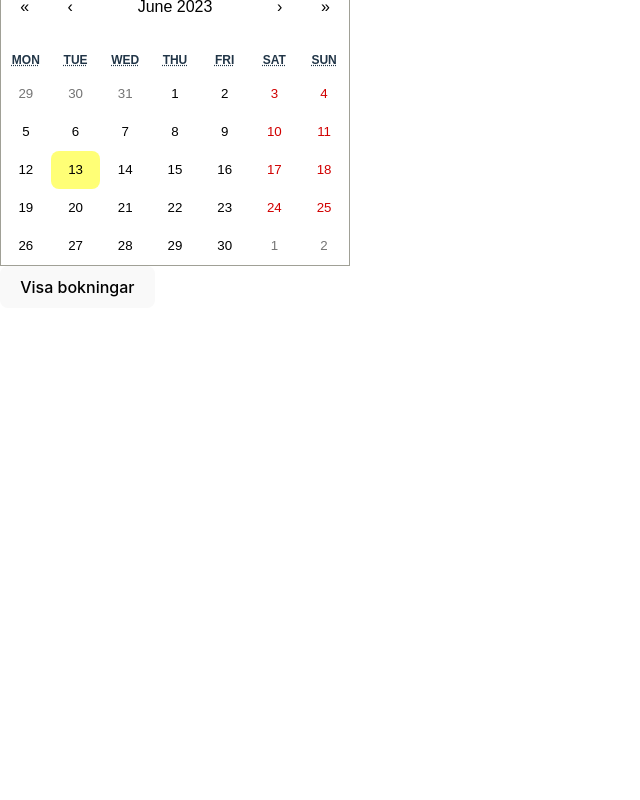
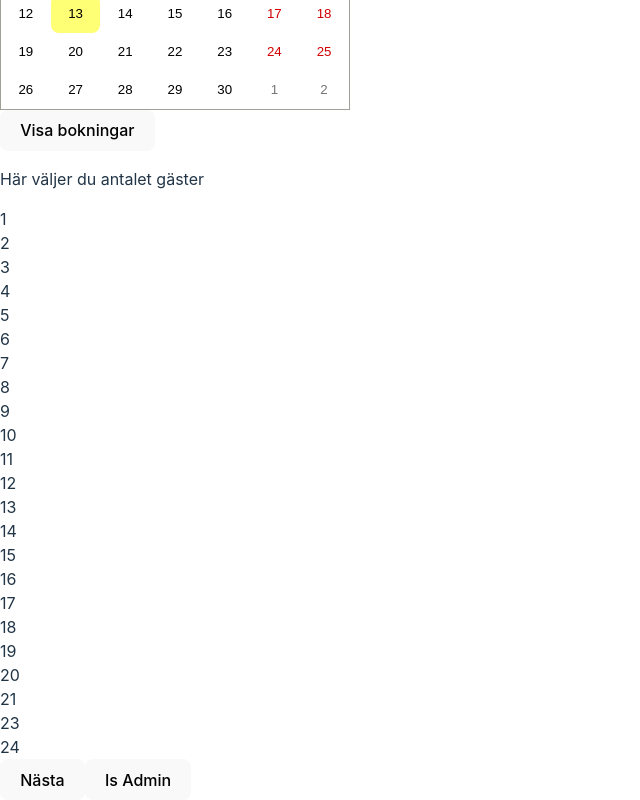
Before and after one commit to PetraElgemyr/restaurant-fullstack, a React (Vite) app in the folder fed22s-therestaurant/: page /admin in a window 1280 px wide. Shown: the part 336-1136 px from the top of the page, without its empty margins (0-640 px from the left). Before the commit the page ends 800 px from the top, so only its background shows below. Built offline with nearby package versions, Linux system fonts and the light colour scheme.

Commit message:
(feat): add create new booking for admin

```diff
--- a/fed22s-therestaurant/src/Router.tsx
+++ b/fed22s-therestaurant/src/Router.tsx
@@ -17,7 +17,7 @@ export const router = createBrowserRouter([
       },
       {
         path: "/booking",
-        element: <BookingComponent></BookingComponent>,
+        element: <BookingComponent isAdmin={false}></BookingComponent>,
       },
       {
         path: "/contact",
--- a/fed22s-therestaurant/src/components/Admin.tsx
+++ b/fed22s-therestaurant/src/components/Admin.tsx
@@ -1,8 +1,10 @@
 import React, { useState } from "react";
 import Calendar from "react-calendar";
 import "react-calendar/dist/Calendar.css";
+import { BookingComponent } from "./BookingComponent";
 
 export const Admin = () => {
+  const isAdmin = true;
   const [selectedDate, setSelectedDate] = useState<Date | null>(null);
 
   const dateSelect = (date: Date | Date[]) => {
@@ -27,8 +29,9 @@ export const Admin = () => {
   return (
     <div>
       <h2>Välj datum för att se bokningar</h2>
-      <Calendar onChange={dateSelect} value={selectedDate} />
+      <Calendar/>
       <button onClick={viewBookings}>Visa bokningar</button>
+      <BookingComponent isAdmin={isAdmin}></BookingComponent>
     </div>
   );
 };
--- a/fed22s-therestaurant/src/components/BookGuests.tsx
+++ b/fed22s-therestaurant/src/components/BookGuests.tsx
@@ -4,36 +4,34 @@ import { ActionTypeCurrentBooking } from "../reducers/CurrentBookingReducer";
 
 export interface IChooseGuests {
   goToCalendar: () => void;
+  isAdmin: boolean;
 }
 
-export const BookGuests = ({ goToCalendar }: IChooseGuests) => {
+export const BookGuests = ({ goToCalendar, isAdmin }: IChooseGuests) => {
   const numberOfGuests = [1, 2, 3, 4, 5, 6, 7, 8, 9, 10, 11, 12];
+  const numberOfGuestsAdmin = [1, 2, 3, 4, 5, 6, 7, 8, 9, 10, 11, 12, 13, 14, 15, 16, 17, 18, 19, 20, 21, 23, 24];
 
   const dispatch = useContext(BookingDispatchContext);
 
   const handleClick = (guests: number) => {
-    // sätt antal gäster via dispatch men förslagsvis ändra om hur bokningen ser ut så att numberOfGuests inte ligger inuti User
-    // Här sätts bara antal bord man har bokat
+
     dispatch({
       type: ActionTypeCurrentBooking.SET_NUMBER_OF_GUESTS,
       payload: guests,
     });
 
-    if (guests < 7) {
+    let tables = (guests / 6) + 0.4;
+    tables = Math.round(tables);
+
       dispatch({
         type: ActionTypeCurrentBooking.SET_BOOKED_TABLES,
-        payload: 1,
-      });
-    }
+        payload: tables,
+      })
 
-    if (guests > 6) {
-      dispatch({
-        type: ActionTypeCurrentBooking.SET_BOOKED_TABLES,
-        payload: 2,
-      });
-    }
+    console.log(tables)
   };
 
+  if (!isAdmin) {
     return (
       <>
         <div>
@@ -51,7 +49,33 @@ export const BookGuests = ({ goToCalendar }: IChooseGuests) => {
           >
             Nästa
           </button>
+          <button disabled={!isAdmin}>Is Admin</button>
         </div>
       </>
     );
-};
+  } else {
+    return (
+      <>
+        <div>
+          <p>Här väljer du antalet gäster</p>
+          {numberOfGuestsAdmin.map((guests) => (
+            <div key={guests} onClick={() => handleClick(guests)}>
+              {guests}
+            </div>
+          ))}
+          <button
+            type="button"
+            onClick={() => {
+              goToCalendar();
+            }}
+          >
+            Nästa
+          </button>
+          <button disabled={!isAdmin}>Is Admin</button>
+        </div>
+      </>
+    );
+  }
+
+
+}
--- a/fed22s-therestaurant/src/components/BookingComponent.tsx
+++ b/fed22s-therestaurant/src/components/BookingComponent.tsx
@@ -9,7 +9,11 @@ import { CurrentBookingReducer } from "../reducers/CurrentBookingReducer";
 import { defaultBooking } from "../models/Booking";
 import { GdprInfo } from "./GdprInfo";
 
-export const BookingComponent = () => {
+interface IBookingComponentProps {
+  isAdmin: boolean
+}
+
+export const BookingComponent = ({isAdmin}: IBookingComponentProps) => {
   const [showGuests, setShowGuests] = useState(true);
   const [showCalendar, setShowCalendar] = useState(false);
   const [showForm, setShowForm] = useState(false);
@@ -51,7 +55,7 @@ export const BookingComponent = () => {
 
   useEffect(() => {
     if (showGuests) {
-      setHtml(<BookGuests goToCalendar={goToCalendar}></BookGuests>);
+      setHtml(<BookGuests goToCalendar={goToCalendar} isAdmin={isAdmin}></BookGuests>);
     }
     if (showCalendar) {
       setHtml(
```
Lines whose indentation alone changed are shown as unchanged.
